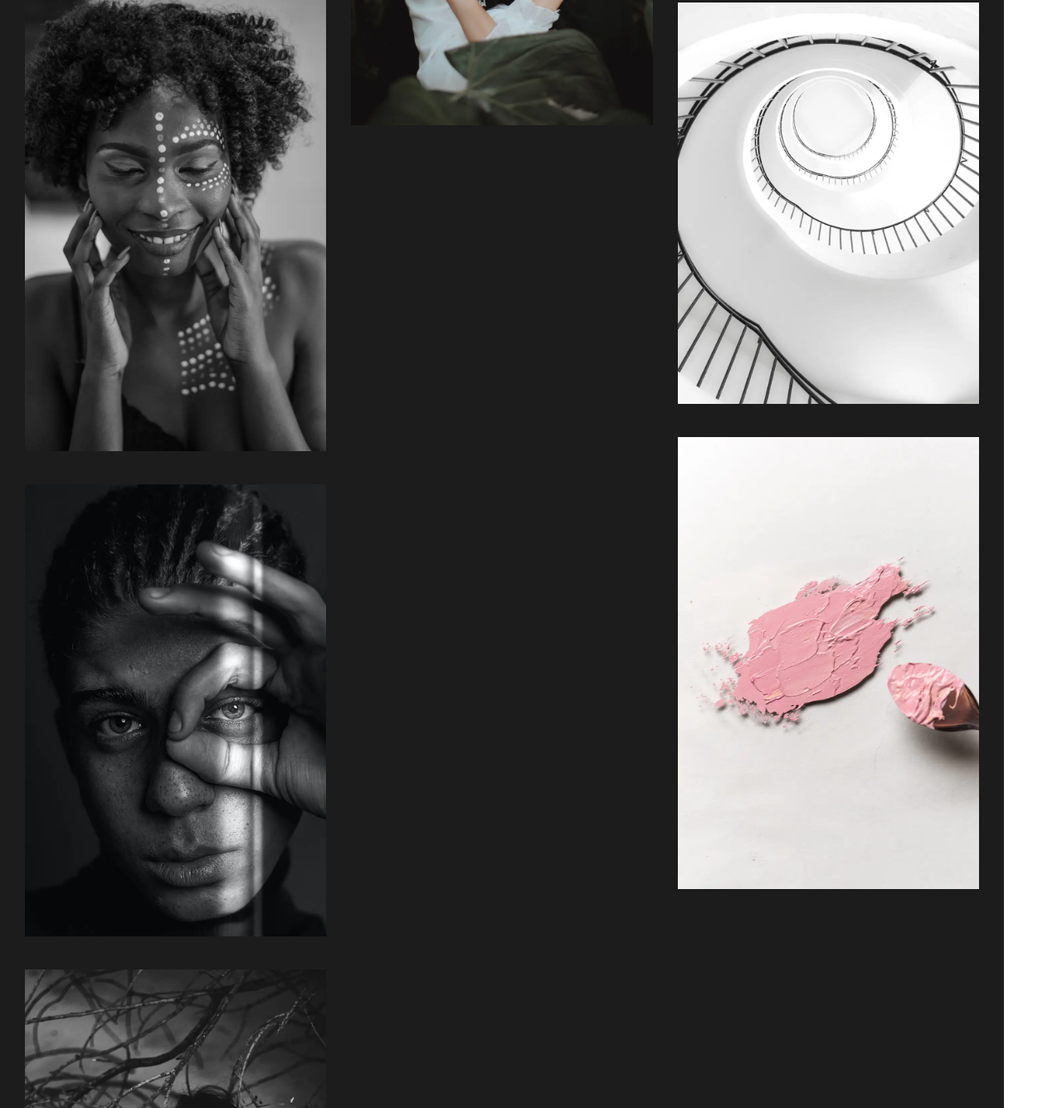
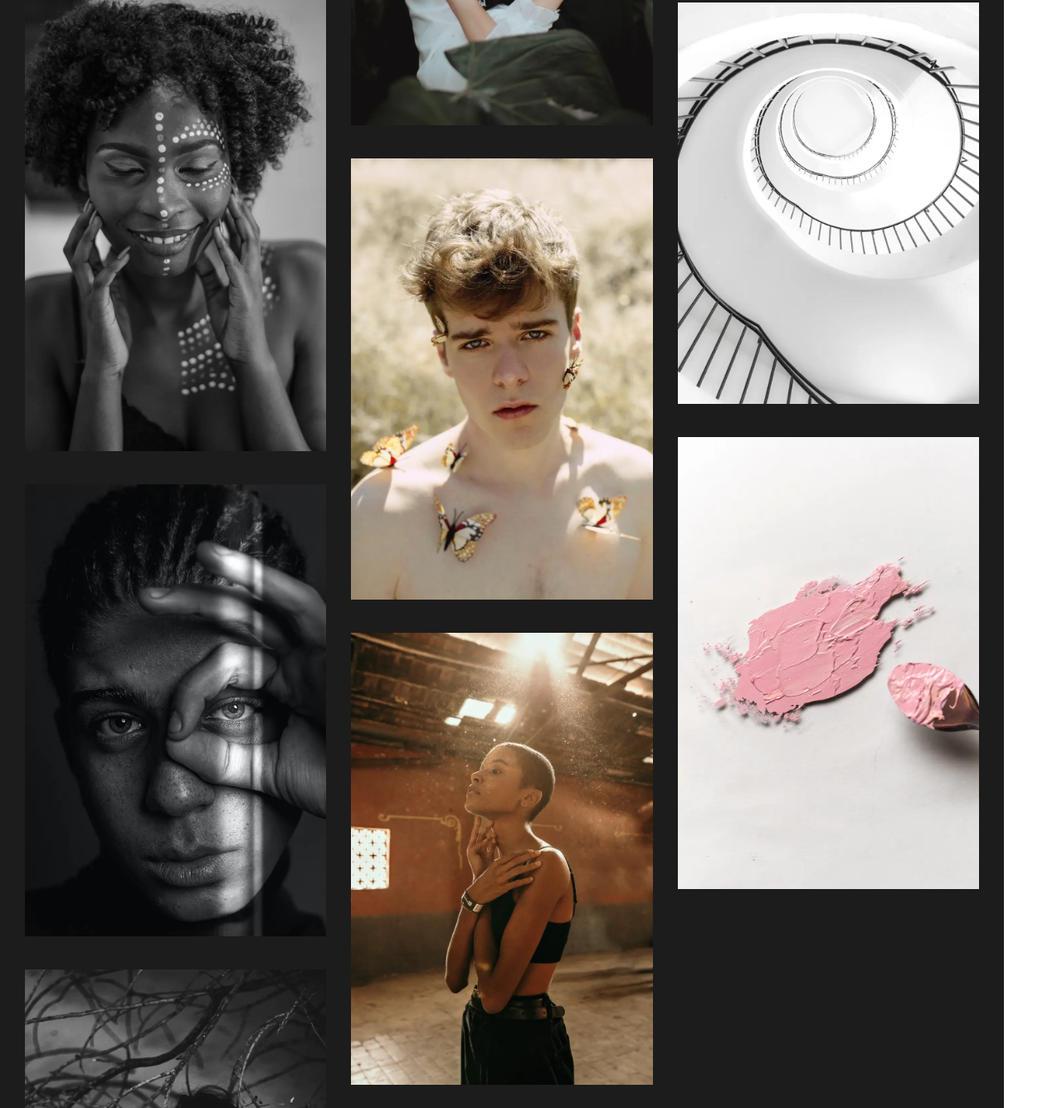
Before and after one commit to Chokocheeks/photografy, a website with bundled scripts: page index.html in a window 1280 px wide. Shown: the part 4024-5360 px from the top of the page at 83% size. Built offline with nearby package versions, Linux system fonts and the light colour scheme.

Commit message:
add photo

```diff
--- a/index.html
+++ b/index.html
@@ -242,6 +242,24 @@
                   <picture>
                     <source srcset="./img/portraits/portrait-6.webp">
                     <img src="./img/portraits/portrait-6.png" alt="portrait-6">
+                  </picture>
+                </div>
+                <div class="image-item">
+                  <picture>
+                    <source srcset="./img/portraits/portrait-8.webp">
+                    <img src="./img/portraits/portrait-8.png" alt="portrait-8">
+                  </picture>
+                </div>
+                <div class="image-item">
+                  <picture>
+                    <source srcset="./img/portraits/portrait-9.webp">
+                    <img src="./img/portraits/portrait-9.png" alt="portrait-9">
+                  </picture>
+                </div>
+                <div class="image-item">
+                  <picture>
+                    <source srcset="./img/portraits/portrait-10.webp">
+                    <img src="./img/portraits/portrait-10.png" alt="portrait-10">
                   </picture>
                 </div>
               </div>
```
Also changed, not shown: img/portraits/portrait-10.webp (added), img/portraits/portrait-8.webp (added), img/portraits/portrait-9.webp (added), 3 other files.
